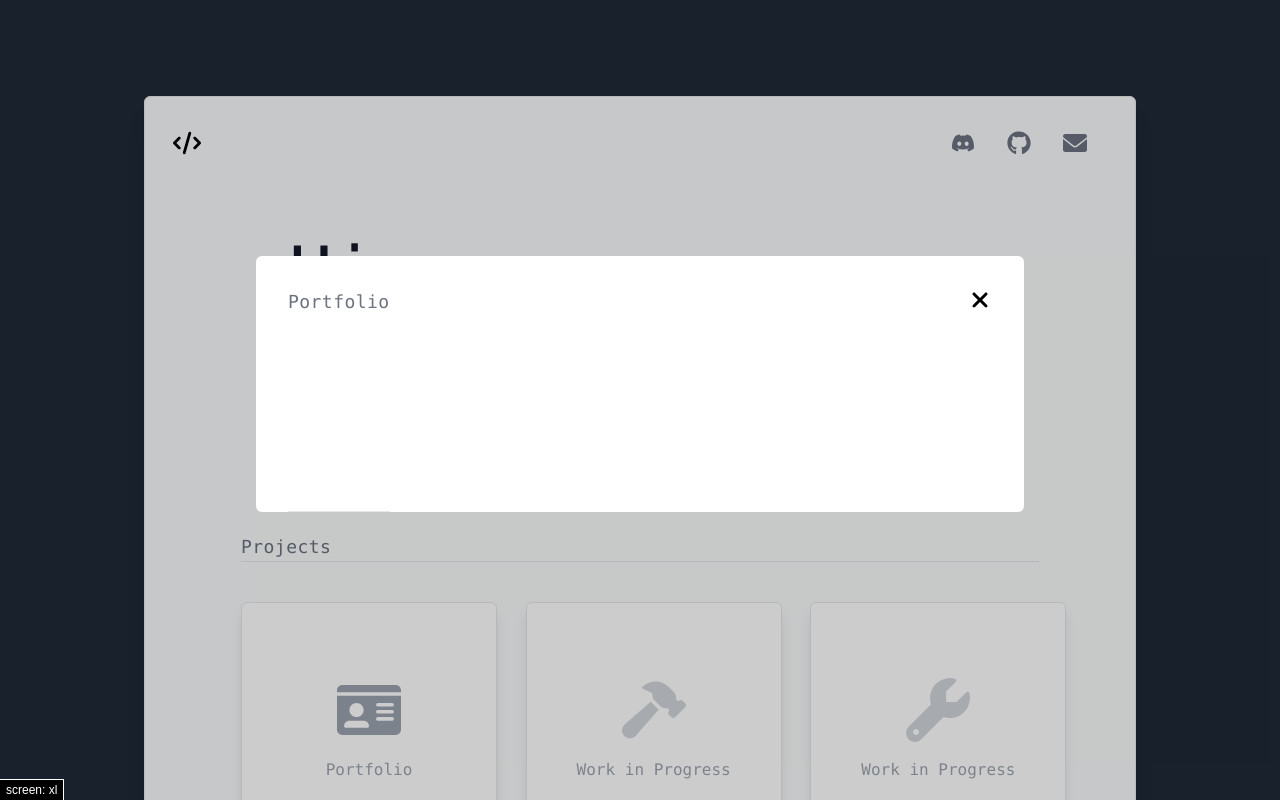
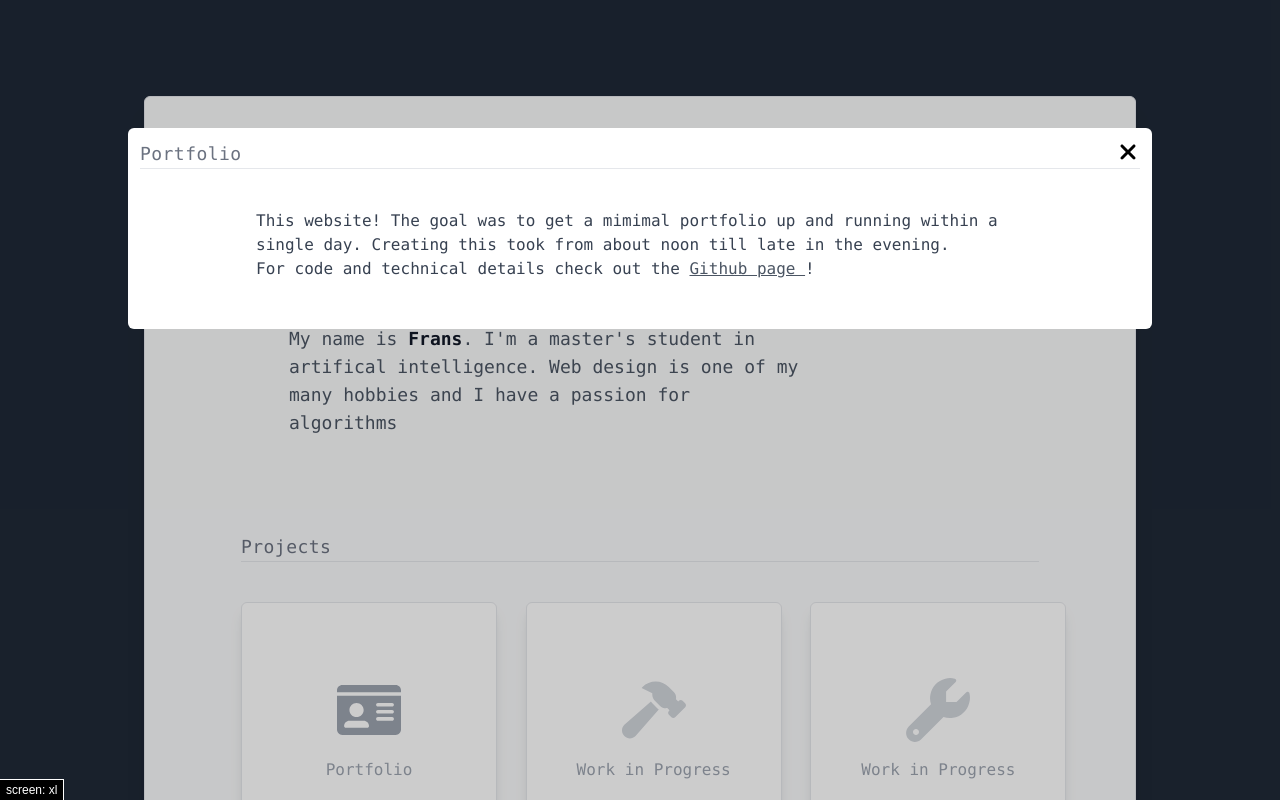
Before and after one commit to Frans-db/portfolio, a website: page index.html in a window 1280 px wide. Shown: the top 800 px of the page. Drawn offline with Linux system fonts and the light colour scheme.

Commit message:
modal designs

```diff
--- a/index.html
+++ b/index.html
@@ -77,10 +77,27 @@
     <!-- Modals -->
     <!-- Should have used Vue or something similar for this, but this works too (: -->
     <!-- Portfolio Modal -->
-    <div class="fixed top-0 left-0 w-screen h-screen" style="background-color: rgba(0, 0, 0, 0.2);">
-        <div class="mx-64 my-64 h-64 opacity-100 bg-white rounded-md pt-8 flex justify-between">
-            <h2 class="text-lg text-gray-500 font-medium tracking-wide border-b ml-8">Portfolio</h2>
-            <svg class="h-6 w-6 mr-8" xmlns="http://www.w3.org/2000/svg" viewBox="0 0 320 512"><!--! Font Awesome Pro 6.0.0 by @fontawesome - https://fontawesome.com License - https://fontawesome.com/license (Commercial License) Copyright 2022 Fonticons, Inc. --><path d="M310.6 361.4c12.5 12.5 12.5 32.75 0 45.25C304.4 412.9 296.2 416 288 416s-16.38-3.125-22.62-9.375L160 301.3L54.63 406.6C48.38 412.9 40.19 416 32 416S15.63 412.9 9.375 406.6c-12.5-12.5-12.5-32.75 0-45.25l105.4-105.4L9.375 150.6c-12.5-12.5-12.5-32.75 0-45.25s32.75-12.5 45.25 0L160 210.8l105.4-105.4c12.5-12.5 32.75-12.5 45.25 0s12.5 32.75 0 45.25l-105.4 105.4L310.6 361.4z"/></svg>
+    <div class="fixed top-0 left-0 h-screen md:flex md:flex-col md:items-center" style="background-color: rgba(0, 0, 0, 0.2); width: 100%;">
+        <!-- Content -->
+        <div class="bg-white rounded-md mx-8 md:mx-0 md:max-w-3xl xl:max-w-5xl my-24 lg:my-32 pt-3">
+            <!-- Title -->
+            <div class="flex justify-between mx-3 border-b">
+                <h2 class="text-lg text-gray-500 font-medium tracking-wide">Portfolio</h2>
+                <svg class="w-6 h-6" xmlns="http://www.w3.org/2000/svg" viewBox="0 0 320 512"><!--! Font Awesome Pro 6.0.0 by @fontawesome - https://fontawesome.com License - https://fontawesome.com/license (Commercial License) Copyright 2022 Fonticons, Inc. --><path d="M310.6 361.4c12.5 12.5 12.5 32.75 0 45.25C304.4 412.9 296.2 416 288 416s-16.38-3.125-22.62-9.375L160 301.3L54.63 406.6C48.38 412.9 40.19 416 32 416S15.63 412.9 9.375 406.6c-12.5-12.5-12.5-32.75 0-45.25l105.4-105.4L9.375 150.6c-12.5-12.5-12.5-32.75 0-45.25s32.75-12.5 45.25 0L160 210.8l105.4-105.4c12.5-12.5 32.75-12.5 45.25 0s12.5 32.75 0 45.25l-105.4 105.4L310.6 361.4z"/></svg>
+            </div>
+            <div class="mx-3 sm:mx-8 md:mx-12 xl:mx-32 pt-8 md:pt-10 pb-12 text-gray-700">
+                <p>
+                    This website! The goal was to get a mimimal portfolio up and running within a single day.
+                    Creating this took from about noon till late in the evening.
+                </p>
+                <p>
+                    For code and technical details check out the
+                    <a class="underline hover:text-gray-900 text-gray-600 font-medium" href="https://github.com/Frans-db/portfolio" target="_blank">
+                        Github page
+                    </a>!
+                </p>
+            </div>
+
         </div>
     </div>
 </body>
```
Also changed, not shown: style.css.
